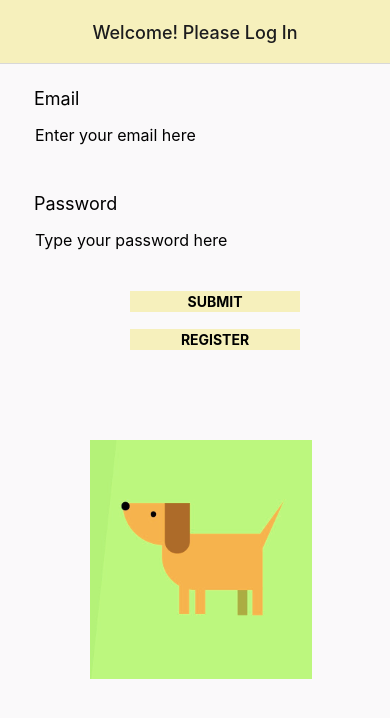
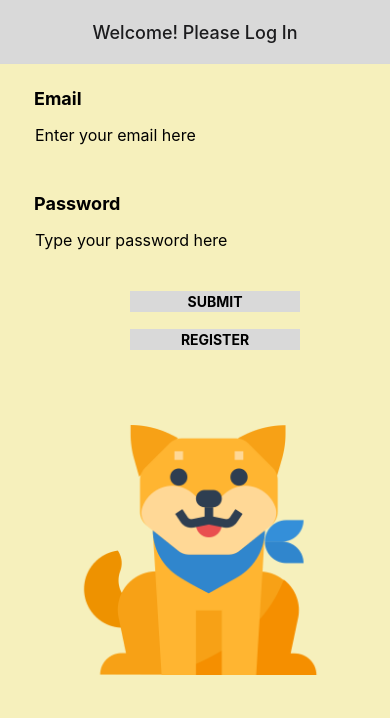
Before and after one commit to Dango3010/Woof_Instagram, a React Native app: screen / in a window 390 px wide. Shown: the top 718 px of the page. Built offline with nearby package versions, Linux system fonts and the light colour scheme.

Commit message:
add more dog icons and finalize background and button colors

```diff
--- a/src/components/InputWithLabel.js
+++ b/src/components/InputWithLabel.js
@@ -11,7 +11,7 @@ export default function InputWithLabel (props) {
 
   return (
     <View style={{ padding: 16 }}>
-      <Text style={{padding: 8, fontSize: 18, marginLeft: 10}}>
+      <Text style={{padding: 8, fontSize: 18, marginLeft: 10, fontWeight: 'bold'}}>
         {props.label}
       </Text>
       <TextInput
--- a/src/screens/Login.js
+++ b/src/screens/Login.js
@@ -7,7 +7,7 @@ import Button from '../components/Button'
 import homeStyles from '../styles/homepage/home'
 import users from '../fake-API/users'
 
-const image = require('../image/dog-background.png');
+const image = require('../image/shiba.png');
 
 export default function LogInScreen(props) {
 
@@ -68,7 +68,7 @@ export default function LogInScreen(props) {
         )}
       </Formik>
       <Image
-        style={{ margin: 90 }}
+        style={{ height: 250, width: 250, resizeMode: 'contain', margin: 75}}
         source={image}
       />
     </ScrollView>
--- a/src/styles/buttonStyle.js
+++ b/src/styles/buttonStyle.js
@@ -12,7 +12,7 @@ const buttonStyles = StyleSheet.create({
     width: 170,
     marginLeft: 130,
     height: 40,
-    backgroundColor: '#f6f0bc',
+    backgroundColor: '#D9D9D9',
     flex: 1,
     justifyContent: 'center',
     padding: 2,
--- a/src/styles/homepage/home.js
+++ b/src/styles/homepage/home.js
@@ -13,12 +13,12 @@ const homeStyles = StyleSheet.create({
   },
   home: {
     flex: 1,
-    backgroundColor: '#FAF9FA',
+    backgroundColor: '#F6F0BC',
     padding: 8
   },
   authenPage: { //applies to the backgrounds of Login and Registration screens
     flex: 1,
-    backgroundColor: '#FAF9FA'
+    backgroundColor: '#F6F0BC'
   }
 });
 
--- a/src/styles/homepage/woofCardStyles.js
+++ b/src/styles/homepage/woofCardStyles.js
@@ -10,7 +10,7 @@ const woofCardStyles = StyleSheet.create({
     shadowOffset: { width: 0, height: 1.5 },
     shadowOpacity: 0.8,
     shadowRadius: 2,
-    backgroundColor: '#FFFFFF',
+    backgroundColor: '#D9D9D9',
     borderRadius: 44/2,
     margin: 10,
     flex: 1,
--- a/src/styles/screenHeader.js
+++ b/src/styles/screenHeader.js
@@ -1,7 +1,7 @@
 const screenHeader = {
-  headerStyle: {backgroundColor: '#f6f0bc'},
+  headerStyle: {backgroundColor: '#D9D9D9'},
   title: 'Welcome! Please Log In',
-  headerTitleAlign: 'center',
+  headerTitleAlign: 'center'
 };
 
 export default screenHeader;
```
Also changed, not shown: src/image/dog-background.png (deleted), src/image/shiba.png (added).
